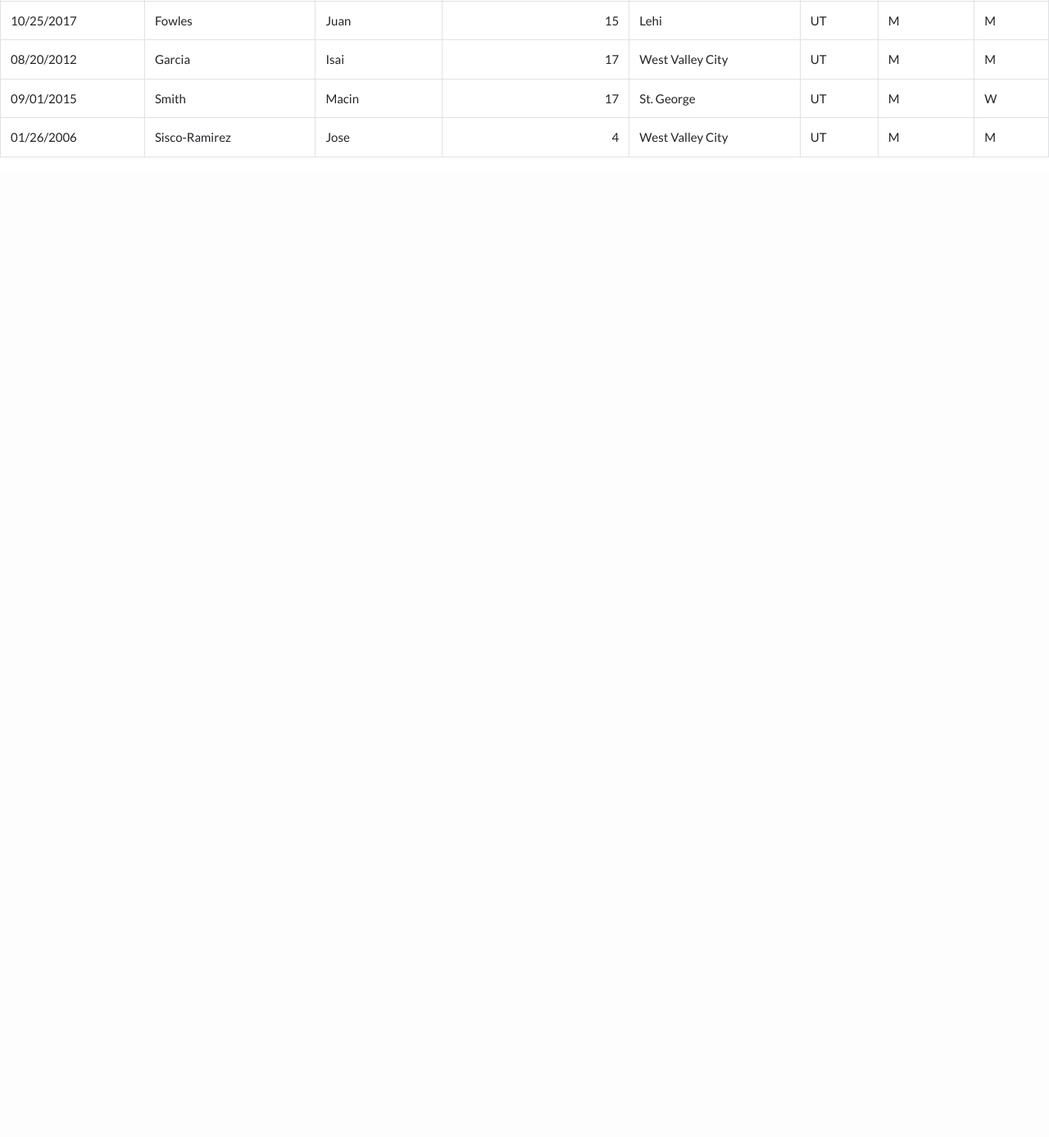
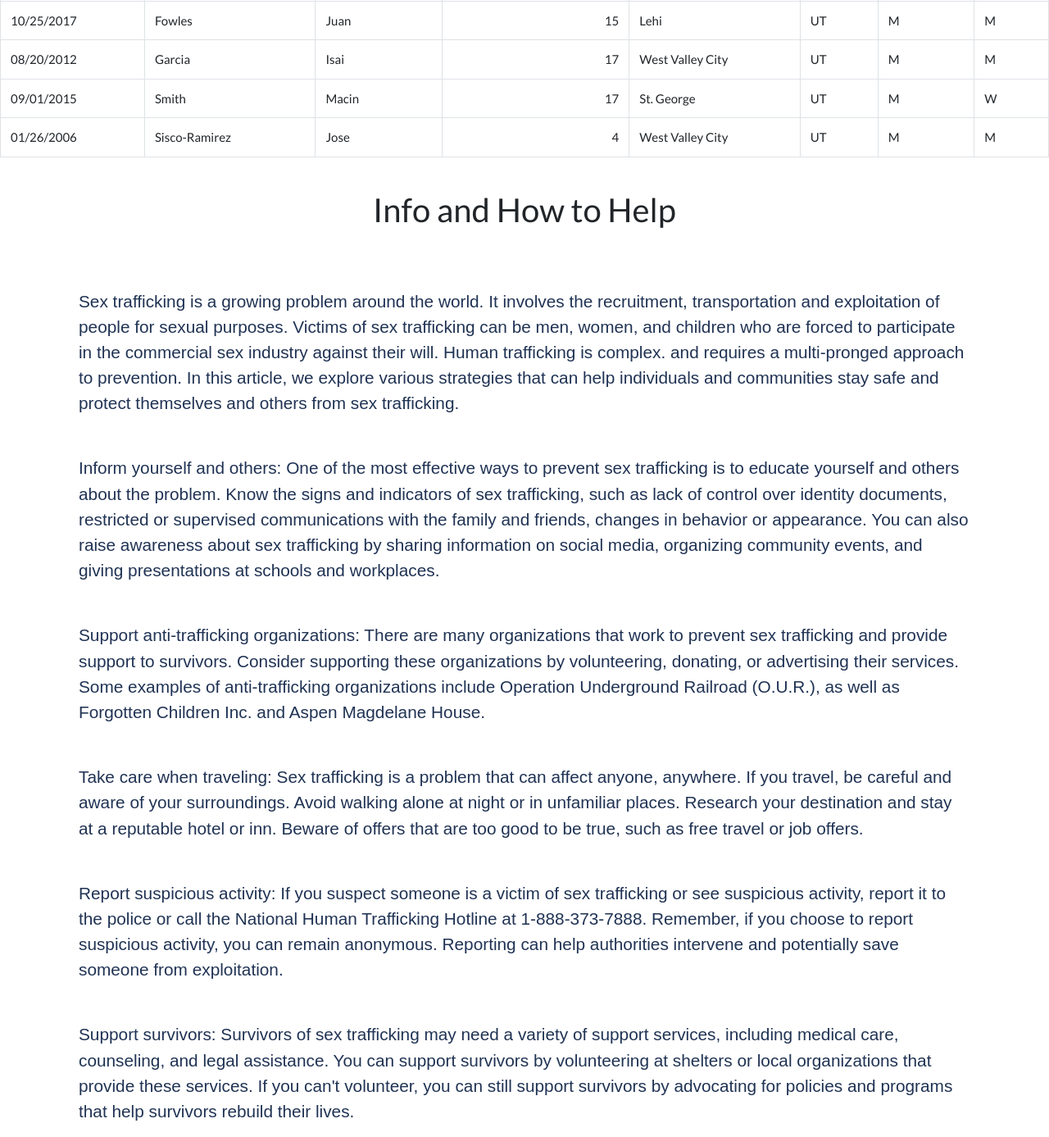
Before and after one commit to leviduke/MPWebsite_IS303, a Django app: page / in a window 1280 px wide. Shown: the part 770-2157 px from the top of the page at 82% size. Before the commit the page ends 962 px from the top, so only its background shows below. Run offline with Django 4.2, Linux system fonts and the light colour scheme; some libraries are stand-ins or nearby versions.

Commit message:
Final Styles Project 1 (for real this time)

```diff
--- a/missingpersonsproject/templates/mpapp/index.html
+++ b/missingpersonsproject/templates/mpapp/index.html
@@ -190,6 +190,44 @@
       </tr>
     </tbody>
   </table>
+
+  <h2 style="text-align: center; padding: 1.5rem;">Info and How to Help</h2>
+
+
+  <p style="margin-left: 6rem; margin-right: 6rem; margin-top: 3rem; color: #203354; font-family: Arial, Helvetica, sans-serif; font-size: 1.3rem;">
+    Sex trafficking is a growing problem around the world. It involves the recruitment, transportation and exploitation of people for sexual purposes. Victims of sex trafficking can be men, women, and children who are forced to participate in the commercial sex industry against their will. Human trafficking is complex. and requires a multi-pronged approach to prevention. In this article, we explore various strategies that can help individuals and communities stay safe and protect themselves and others from sex trafficking.
+</p>
+
+<p style="margin-left: 6rem; margin-right: 6rem; margin-top: 3rem; color: #203354; font-family: Arial, Helvetica, sans-serif; font-size: 1.3rem;">
+  Inform yourself and others:
+  One of the most effective ways to prevent sex trafficking is to educate yourself and others about the problem. Know the signs and indicators of sex trafficking, such as lack of control over identity documents, restricted or supervised communications with the family and friends, changes in behavior or appearance. You can also raise awareness about sex trafficking by sharing information on social media, organizing community events, and giving presentations at schools and workplaces.
+
+</p>
+
+<p style="margin-left: 6rem; margin-right: 6rem; margin-top: 3rem; color: #203354; font-family: Arial, Helvetica, sans-serif; font-size: 1.3rem;">
+  Support anti-trafficking organizations:
+There are many organizations that work to prevent sex trafficking and provide support to survivors. Consider supporting these organizations by volunteering, donating, or advertising their services. Some examples of anti-trafficking organizations include Operation Underground Railroad (O.U.R.), as well as Forgotten Children Inc. and Aspen Magdelane House.
+
+</p>
+
+<p style="margin-left: 6rem; margin-right: 6rem; margin-top: 3rem; color: #203354; font-family: Arial, Helvetica, sans-serif; font-size: 1.3rem;">
+  Take care when traveling:
+Sex trafficking is a problem that can affect anyone, anywhere. If you travel, be careful and aware of your surroundings. Avoid walking alone at night or in unfamiliar places. Research your destination and stay at a reputable hotel or inn. Beware of offers that are too good to be true, such as free travel or job offers.
+
+</p>
+
+<p style="margin-left: 6rem; margin-right: 6rem; margin-top: 3rem; color: #203354; font-family: Arial, Helvetica, sans-serif; font-size: 1.3rem;">
+  Report suspicious activity:
+    If you suspect someone is a victim of sex trafficking or see suspicious activity, report it to the police or call the National Human Trafficking Hotline at 1-888-373-7888. Remember, if you choose to report suspicious activity, you can remain anonymous. Reporting can help authorities intervene and potentially save someone from exploitation.
+
+</p>
+
+<p style="margin-left: 6rem; margin-right: 6rem; margin-top: 3rem; color: #203354; font-family: Arial, Helvetica, sans-serif; font-size: 1.3rem;">
+  Support survivors:
+Survivors of sex trafficking may need a variety of support services, including medical care, counseling, and legal assistance. You can support survivors by volunteering at shelters or local organizations that provide these services. If you can't volunteer, you can still support survivors by advocating for policies and programs that help survivors rebuild their lives.
+
+</p>
 </body>
 
 </html>
+</html>
```
